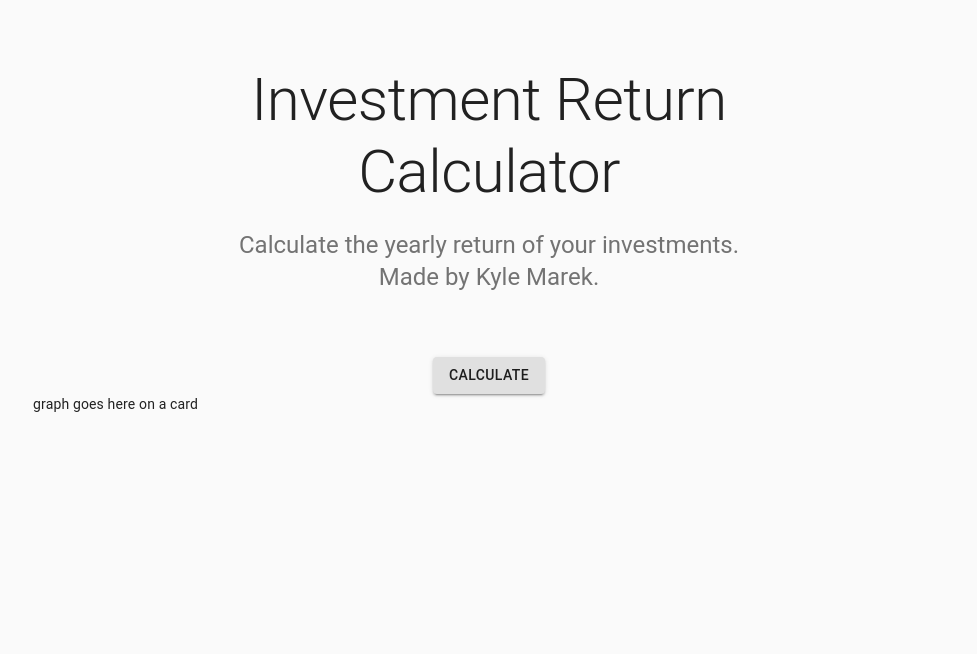
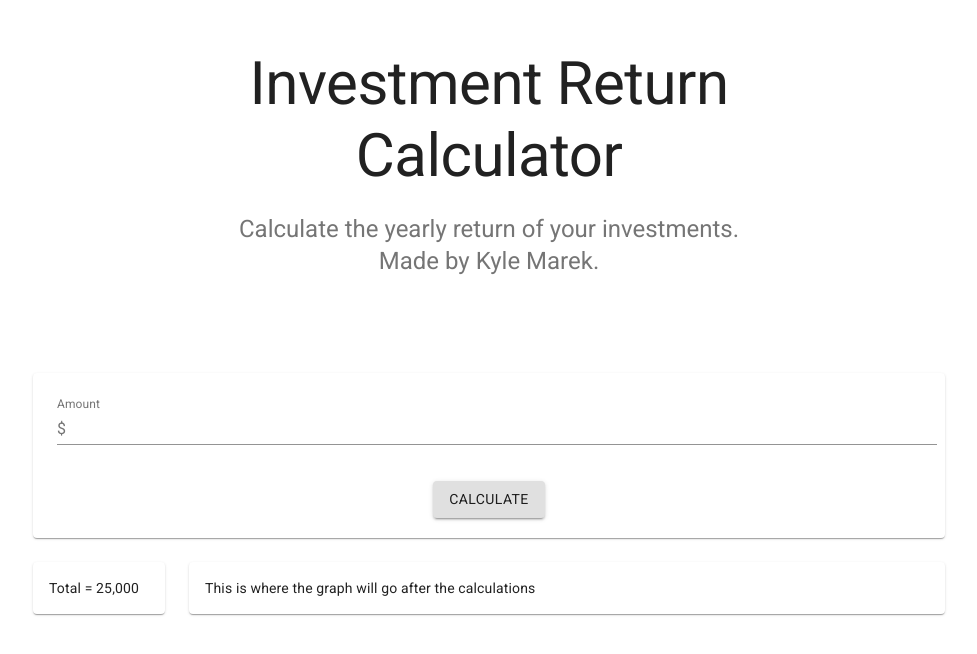
Before and after one commit to kjmarek/Investment-Return-Calculator, a React (Create React App) app in the folder react-app/: page / in a window 1280 px wide. Shown: the top 654 px of the page, without its empty margins (151-1128 px from the left). Built offline with nearby package versions, Linux system fonts and the light colour scheme.

Commit message:
Changed to typescript. Added cards. Added text. Set up theme.

```diff
--- a/react-app/src/App.js
+++ /dev/null
@@ -1,65 +0,0 @@
-import React from 'react';
-
-import calculate from './functions/functions';
-
-import { makeStyles } from '@material-ui/core/styles';
-import CssBaseline from '@material-ui/core/CssBaseline';
-import Container from '@material-ui/core/Container';
-import Grid from '@material-ui/core/Grid';
-import Typography from '@material-ui/core/Typography';
-import Button from '@material-ui/core/Button';
-
-const useStyles = makeStyles((theme) => ({
-  main: {
-    backgroundColor: theme.palette.background.paper,
-  },
-  heroContent: {
-    padding: theme.spacing(8, 0, 6),
-  },
-}));
-
-function App() {
-  const classes = useStyles();
-
-  /*
-  Improvements
-    * put separate card for inputs with fields and calculate button
-    * put separate card for graph
-    * put separate card for data grid with the data from each year
-  */
-
-  return (
-    <React.Fragment>
-      <CssBaseline />
-      <div className={classes.heroContent}>
-        <Container maxWidth="sm">
-          <Typography component="h1" variant="h2" align="center" color="textPrimary" gutterBottom>
-            Investment Return Calculator
-          </Typography>
-          <Typography variant="h5" align="center" color="textSecondary" paragraph>
-            Calculate the yearly return of your investments. Made by Kyle Marek.
-          </Typography>
-        </Container>
-      </div>
-      <Container maxWidth="md">
-        <Grid
-          container
-          justify="center"
-        >
-          <Button
-          align="center"
-          variant="contained"
-          onClick={() => calculate(20, 40000, 20, 10, 3, 7)}
-          >
-            Calculate
-          </Button>
-          <Grid item xs={12}>
-            graph goes here on a card
-          </Grid>
-        </Grid>
-      </Container>
-    </React.Fragment>
-  );
-}
-
-export default App;
--- /dev/null
+++ b/react-app/src/App.tsx
@@ -0,0 +1,126 @@
+import React from 'react';
+
+import calculate from './functions/functions';
+import theme from './theme';
+
+import { makeStyles, Theme, ThemeProvider } from '@material-ui/core/styles';
+import CssBaseline from '@material-ui/core/CssBaseline';
+import Container from '@material-ui/core/Container';
+import Grid from '@material-ui/core/Grid';
+import Typography from '@material-ui/core/Typography';
+import Button from '@material-ui/core/Button';
+import Paper from '@material-ui/core/Paper';
+import FormControl from '@material-ui/core/FormControl';
+import InputLabel from '@material-ui/core/InputLabel';
+import Input from '@material-ui/core/Input';
+import InputAdornment from '@material-ui/core/InputAdornment';
+
+const useStyles = makeStyles((theme: Theme) => ({
+  mainContent: {
+    paddingTop: theme.spacing(6),
+    paddingBottom: theme.spacing(6)
+  },
+  heroContent: {
+    padding: theme.spacing(6, 0, 4),
+  },
+  body: {
+    backgroundColor: theme.palette.background.paper,
+  },
+  paper: {
+    padding: theme.spacing(2),
+/*     display: 'flex',
+    overflow: 'auto',
+    flexDirection: 'column', */
+  },
+  button: {
+    marginTop: theme.spacing(2),
+    marginBottom: theme.spacing(2)
+  },
+  formMargin: {
+    margin: theme.spacing(1)
+  }
+}));
+
+function App() {
+  const classes = useStyles();
+
+  const [values, setValues] = React.useState({
+    amount: '',
+  });
+
+  const handleChange = (prop: any) => (event: any) => {
+    setValues({ ...values, [prop]: event.target.value });
+  };
+
+  /*
+  Improvements
+    * put separate card for inputs with fields and calculate button
+    * put separate card for graph
+    * put separate card for data grid with the data from each year
+  */
+
+  return (
+    <ThemeProvider theme={theme}>
+      <CssBaseline/>
+      <div className={classes.heroContent}>
+        <Container maxWidth="sm">
+          <Typography component="h1" variant="h2" align="center" color="textPrimary" gutterBottom>
+            Investment Return Calculator
+          </Typography>
+          <Typography variant="h5" align="center" color="textSecondary" paragraph>
+            Calculate the yearly return of your investments. Made by Kyle Marek.
+          </Typography>
+        </Container>
+      </div>
+      <Container maxWidth="md" className={classes.mainContent}>
+        <Grid
+          container
+          justify="center"
+          spacing={3}
+        >
+          <Grid item xs={12}>
+            <Paper className={classes.paper}>
+              <Grid
+                container
+                justify="center"
+                spacing={3}
+              >
+                <Grid item xs={12}>
+                  <FormControl fullWidth className={classes.formMargin}>
+                    <InputLabel htmlFor="standard-adornment-amount" color="secondary">Amount</InputLabel>
+                    <Input
+                      id="standard-adornment-amount"
+                      value={values.amount}
+                      onChange={handleChange('amount')}
+                      startAdornment={<InputAdornment position="start">$</InputAdornment>}
+                      color={"secondary"}
+                    />
+                  </FormControl>
+                </Grid>
+                <Button
+                  variant="contained"
+                  className={classes.button}
+                  onClick={() => calculate(20, 40000, 20, 10, 3, 7)}
+                >
+                  Calculate
+                </Button>
+              </Grid>
+            </Paper>
+          </Grid>
+          <Grid item xs={12} md={12} lg={2}>
+            <Paper className={classes.paper}>
+              Total = 25,000
+            </Paper>
+          </Grid>
+          <Grid item xs={12} md={12} lg={10}>
+            <Paper className={classes.paper}>
+              This is where the graph will go after the calculations
+            </Paper>
+          </Grid>
+        </Grid>
+      </Container>
+    </ThemeProvider>
+  );
+}
+
+export default App;
--- a/react-app/src/index.js
+++ b/react-app/src/index.js
@@ -2,6 +2,7 @@ import React from 'react';
 import ReactDOM from 'react-dom';
 import App from './App';
 import reportWebVitals from './reportWebVitals';
+import 'fontsource-roboto';
 
 ReactDOM.render(
   <React.Fragment>
--- /dev/null
+++ b/react-app/src/theme.ts
@@ -0,0 +1,12 @@
+import { createMuiTheme } from '@material-ui/core/styles';
+
+const theme = createMuiTheme({
+    palette: {
+        background: {
+            default: '#fff'
+        },
+        secondary: {light: "#81c784", main: "#4caf50", dark: "#388e3c", contrastText: "rgba(0, 0, 0, 0.87)"}
+    }
+  });
+
+export default theme;
```
